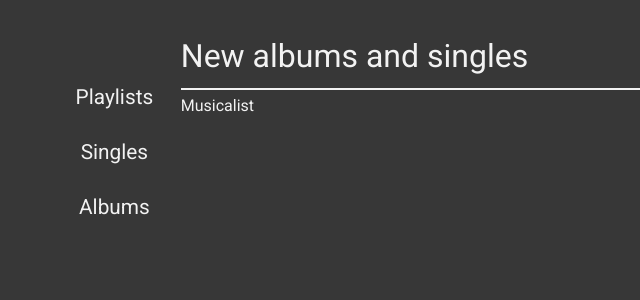
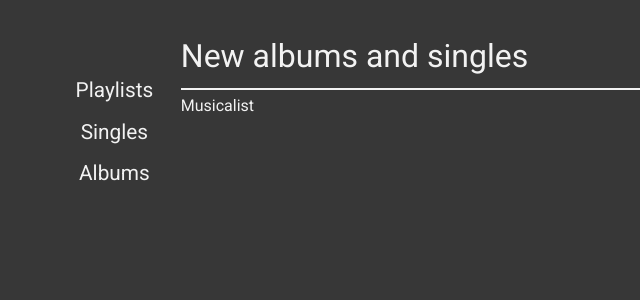
Before and after one commit to mim24sd/music-app, a React (Vite) app: page / in a window 1280 px wide. Shown: the top 300 px of the page, without its empty margins (0-640 px from the left). Built offline with nearby package versions, Linux system fonts and the light colour scheme.

Commit message:
add better semantics

```diff
--- a/src/components/Sidebar/index.jsx
+++ b/src/components/Sidebar/index.jsx
@@ -2,6 +2,7 @@ import "./styles.css";
 
 const Sidebar = () => {
   return (
+    <nav className="container">
       <ul className="sidebar">
         <li>
           <a>Playlists</a>
@@ -13,6 +14,7 @@ const Sidebar = () => {
           <a>Albums</a>
         </li>
       </ul>
+    </nav>
   );
 };
 
--- a/src/components/Sidebar/styles.css
+++ b/src/components/Sidebar/styles.css
@@ -1,7 +1,10 @@
 @import "../../../assests/css/variables.css";
 
+.container {
+  grid-area: sidebar;
+}
+
 .sidebar {
-  grid-area: sidebar;
   display: grid;
   place-items: center;
   gap: 1em;
```
Lines whose indentation alone changed are shown as unchanged.
